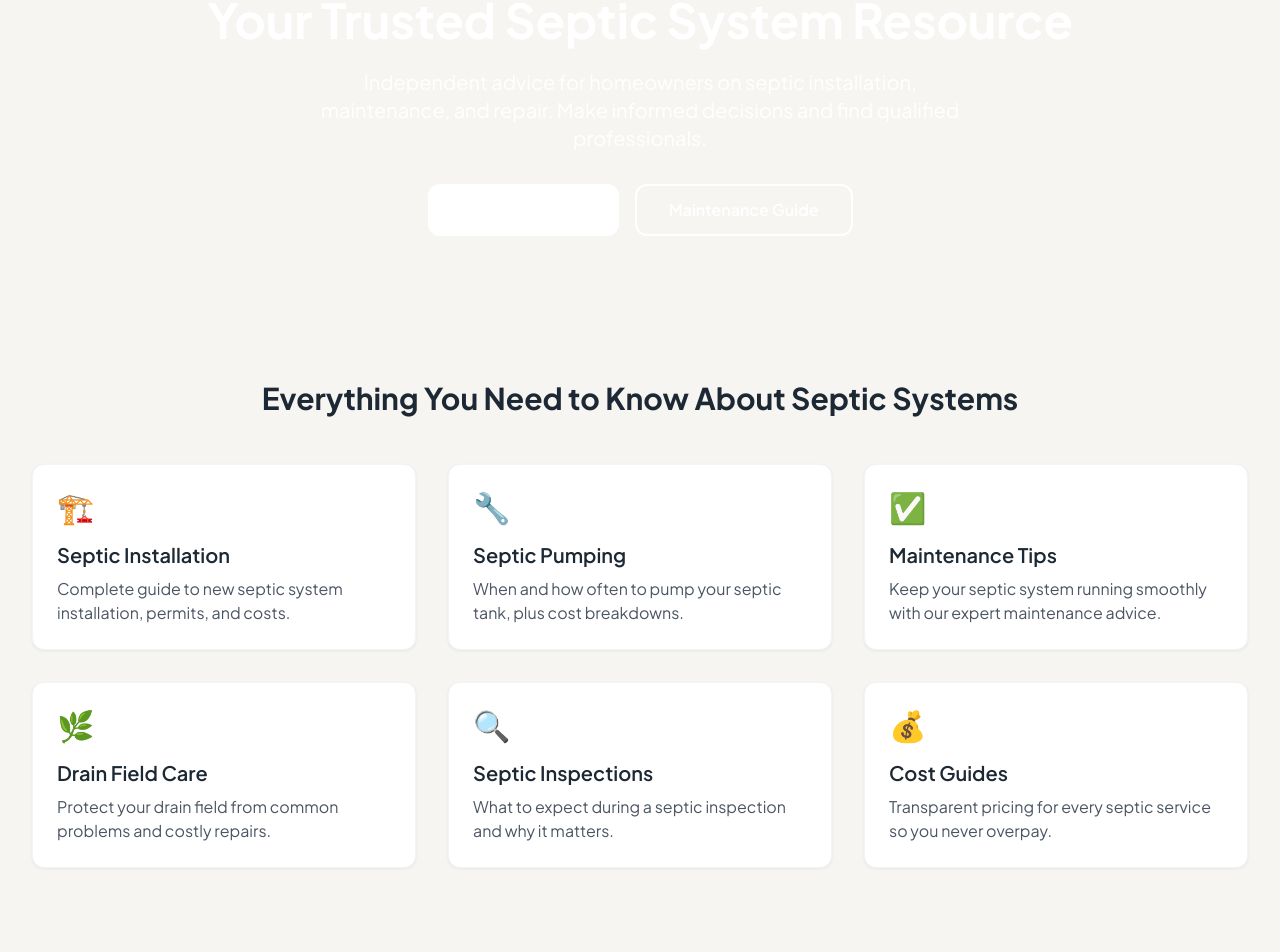
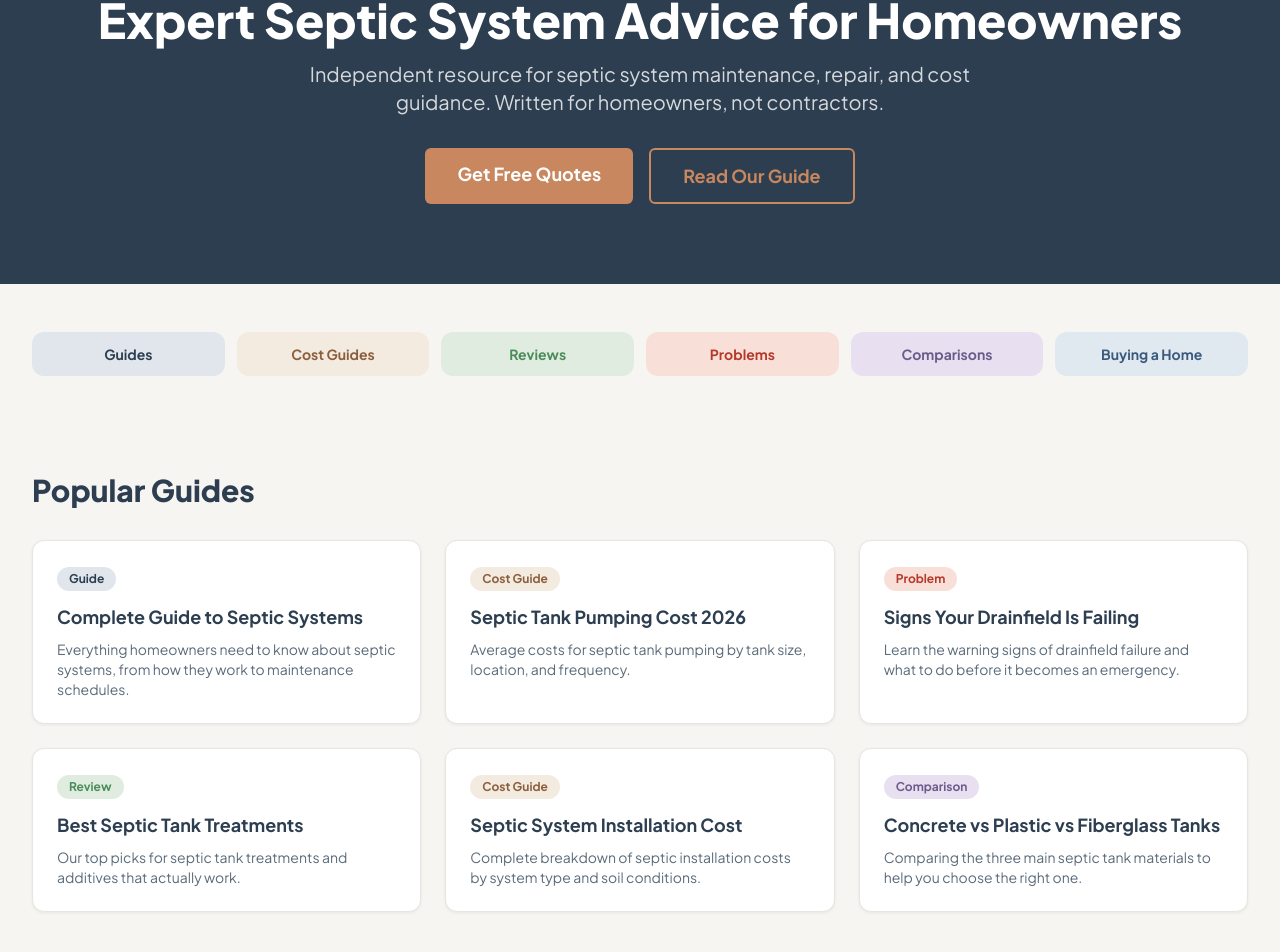
Before and after one commit to thebasementguide2026/theseptic.guide-, a Next.js app: page / in a window 1280 px wide. Shown: the part 149-1101 px from the top of the page. Built offline with nearby package versions, Linux system fonts and the light colour scheme.

Commit message:
Reskin: New homepage with slate hero, category badges, featured articles, quote form

```diff
--- a/app/page.tsx
+++ b/app/page.tsx
@@ -1,108 +1,142 @@
 import Link from 'next/link'
+import QuoteForm from '@/components/QuoteForm'
 
-const services = [
+const categories = [
+  { label: 'Guides', href: '/guides', bg: '#E0E6EC', color: '#2C3E50' },
+  { label: 'Cost Guides', href: '/cost-guides', bg: '#F3EAE0', color: '#8B5E3C' },
+  { label: 'Reviews', href: '/reviews', bg: '#E0ECDF', color: '#4A8C5C' },
+  { label: 'Problems', href: '/problems', bg: '#F8E0D8', color: '#B5382A' },
+  { label: 'Comparisons', href: '/comparisons', bg: '#E8E0F0', color: '#6B5B8A' },
+  { label: 'Buying a Home', href: '/guides/buying-home-with-septic', bg: '#E0E8F0', color: '#3A5A7C' },
+]
+
+const featuredArticles = [
   {
-    title: 'Septic Installation',
-    description: 'Complete guide to new septic system installation, permits, and costs.',
-    href: '/septic-services#installation',
-    icon: '🏗️',
+    title: 'Complete Guide to Septic Systems',
+    excerpt: 'Everything homeowners need to know about septic systems, from how they work to maintenance schedules.',
+    href: '/guides/complete-septic-guide',
+    badge: 'Guide',
+    badgeBg: '#E0E6EC',
+    badgeColor: '#2C3E50',
   },
   {
-    title: 'Septic Pumping',
-    description: 'When and how often to pump your septic tank, plus cost breakdowns.',
-    href: '/septic-services#pumping',
-    icon: '🔧',
+    title: 'Septic Tank Pumping Cost 2026',
+    excerpt: 'Average costs for septic tank pumping by tank size, location, and frequency.',
+    href: '/cost-guides/pumping-cost',
+    badge: 'Cost Guide',
+    badgeBg: '#F3EAE0',
+    badgeColor: '#8B5E3C',
   },
   {
-    title: 'Maintenance Tips',
-    description: 'Keep your septic system running smoothly with our expert maintenance advice.',
-    href: '/maintenance',
-    icon: '✅',
+    title: 'Signs Your Drainfield Is Failing',
+    excerpt: 'Learn the warning signs of drainfield failure and what to do before it becomes an emergency.',
+    href: '/problems/drainfield-failing',
+    badge: 'Problem',
+    badgeBg: '#F8E0D8',
+    badgeColor: '#B5382A',
   },
   {
-    title: 'Drain Field Care',
-    description: 'Protect your drain field from common problems and costly repairs.',
-    href: '/septic-services#drain-field',
-    icon: '🌿',
+    title: 'Best Septic Tank Treatments',
+    excerpt: 'Our top picks for septic tank treatments and additives that actually work.',
+    href: '/reviews/best-septic-treatments',
+    badge: 'Review',
+    badgeBg: '#E0ECDF',
+    badgeColor: '#4A8C5C',
   },
   {
-    title: 'Septic Inspections',
-    description: 'What to expect during a septic inspection and why it matters.',
-    href: '/septic-services#inspections',
-    icon: '🔍',
+    title: 'Septic System Installation Cost',
+    excerpt: 'Complete breakdown of septic installation costs by system type and soil conditions.',
+    href: '/cost-guides/installation-cost',
+    badge: 'Cost Guide',
+    badgeBg: '#F3EAE0',
+    badgeColor: '#8B5E3C',
   },
   {
-    title: 'Cost Guides',
-    description: 'Transparent pricing for every septic service so you never overpay.',
-    href: '/cost-guides',
-    icon: '💰',
+    title: 'Concrete vs Plastic vs Fiberglass Tanks',
+    excerpt: 'Comparing the three main septic tank materials to help you choose the right one.',
+    href: '/comparisons/concrete-vs-plastic-vs-fiberglass',
+    badge: 'Comparison',
+    badgeBg: '#E8E0F0',
+    badgeColor: '#6B5B8A',
   },
 ]
 
 export default function HomePage() {
   return (
     <>
-      {/* Hero Section */}
-      <section className="bg-gradient-to-br from-brand-green-dark to-brand-green text-white py-20">
+      {/* Hero */}
+      <section style={{ backgroundColor: '#2C3E50' }} className="text-white py-20">
         <div className="container-custom text-center">
-          <h1 className="text-4xl md:text-5xl font-bold mb-6">
-            Your Trusted Septic System Resource
+          <h1 className="text-4xl md:text-5xl font-extrabold mb-4">
+            Expert Septic System Advice for Homeowners
           </h1>
-          <p className="text-xl text-brand-green-light max-w-2xl mx-auto mb-8">
-            Independent advice for homeowners on septic installation, maintenance, and repair. Make informed decisions and find qualified professionals.
+          <p className="text-lg md:text-xl opacity-80 max-w-2xl mx-auto mb-8">
+            Independent resource for septic system maintenance, repair, and cost guidance. Written for homeowners, not contractors.
           </p>
           <div className="flex flex-col sm:flex-row gap-4 justify-center">
-            <Link
-              href="/get-quote"
-              className="bg-white text-brand-green-dark px-8 py-3 rounded-lg font-semibold hover:bg-brand-green-light transition-colors"
-            >
+            <Link href="/get-quote" className="btn-primary text-lg px-8 py-3">
               Get Free Quotes
             </Link>
-            <Link
-              href="/maintenance"
-              className="border-2 border-white text-white px-8 py-3 rounded-lg font-semibold hover:bg-white hover:text-brand-green-dark transition-colors"
-            >
-              Maintenance Guide
+            <Link href="/guides/complete-septic-guide" className="btn-ghost text-lg px-8 py-3 border-[#C8875F] text-[#C8875F] hover:bg-[#C8875F] hover:text-white">
+              Read Our Guide
             </Link>
           </div>
         </div>
       </section>
 
-      {/* Services Grid */}
-      <section className="py-16 bg-brand-neutral">
+      {/* Category Quick Links */}
+      <section className="py-12">
         <div className="container-custom">
-          <h2 className="text-3xl font-bold text-brand-green-dark text-center mb-12">
-            Everything You Need to Know About Septic Systems
-          </h2>
-          <div className="grid grid-cols-1 md:grid-cols-2 lg:grid-cols-3 gap-8">
-            {services.map((service) => (
+          <div className="grid grid-cols-2 md:grid-cols-3 lg:grid-cols-6 gap-3">
+            {categories.map((cat) => (
               <Link
-                key={service.title}
-                href={service.href}
-                className="bg-white rounded-xl p-6 shadow-sm hover:shadow-md transition-shadow border border-gray-100"
+                key={cat.href}
+                href={cat.href}
+                style={{ backgroundColor: cat.bg, color: cat.color }}
+                className="rounded-lg py-3 px-4 text-center text-sm font-bold hover:opacity-80 transition-opacity"
               >
-                <div className="text-3xl mb-4">{service.icon}</div>
-                <h3 className="text-xl font-semibold text-brand-green-dark mb-2">{service.title}</h3>
-                <p className="text-gray-600">{service.description}</p>
+                {cat.label}
               </Link>
             ))}
           </div>
         </div>
       </section>
 
-      {/* CTA Section */}
-      <section className="py-16 bg-brand-green text-white">
-        <div className="container-custom text-center">
-          <h2 className="text-3xl font-bold mb-4">Need Septic Help?</h2>
-          <p className="text-brand-green-light text-lg mb-8 max-w-xl mx-auto">
-            Connect with qualified septic professionals in your area. Get free, no-obligation quotes.
-          </p>
-          <Link
-            href="/get-quote"
-            className="inline-block bg-white text-brand-green-dark px-8 py-3 rounded-lg font-semibold hover:bg-brand-green-light transition-colors"
-          >
-            Get Your Free Quote
-          </Link>
+      {/* Featured Articles */}
+      <section className="py-12">
+        <div className="container-custom">
+          <h2 className="text-3xl font-extrabold text-[#2C3E50] mb-8">Popular Guides</h2>
+          <div className="grid grid-cols-1 md:grid-cols-2 lg:grid-cols-3 gap-6">
+            {featuredArticles.map((article) => (
+              <Link
+                key={article.href}
+                href={article.href}
+                className="bg-white rounded-xl p-6 shadow-sm border border-[#E8E4DE] hover:shadow-md transition-shadow"
+              >
+                <span
+                  style={{ backgroundColor: article.badgeBg, color: article.badgeColor }}
+                  className="inline-block text-xs font-bold px-3 py-1 rounded-full mb-3"
+                >
+                  {article.badge}
+                </span>
+                <h3 className="text-lg font-bold text-[#2C3E50] mb-2">{article.title}</h3>
+                <p className="text-sm text-[#5A6B7A]">{article.excerpt}</p>
+              </Link>
+            ))}
+          </div>
+        </div>
+      </section>
+
+      {/* Quote Form Section */}
+      <section style={{ backgroundColor: '#2C3E50' }} className="py-16">
+        <div className="container-custom">
+          <div className="max-w-2xl mx-auto">
+            <h2 className="text-3xl font-extrabold text-white text-center mb-2">Get Free Septic Quotes</h2>
+            <p className="text-center text-white/60 mb-8">Connect with qualified septic professionals in your area.</p>
+            <div className="bg-white rounded-xl p-8">
+              <QuoteForm />
+            </div>
+          </div>
         </div>
       </section>
     </>
```
